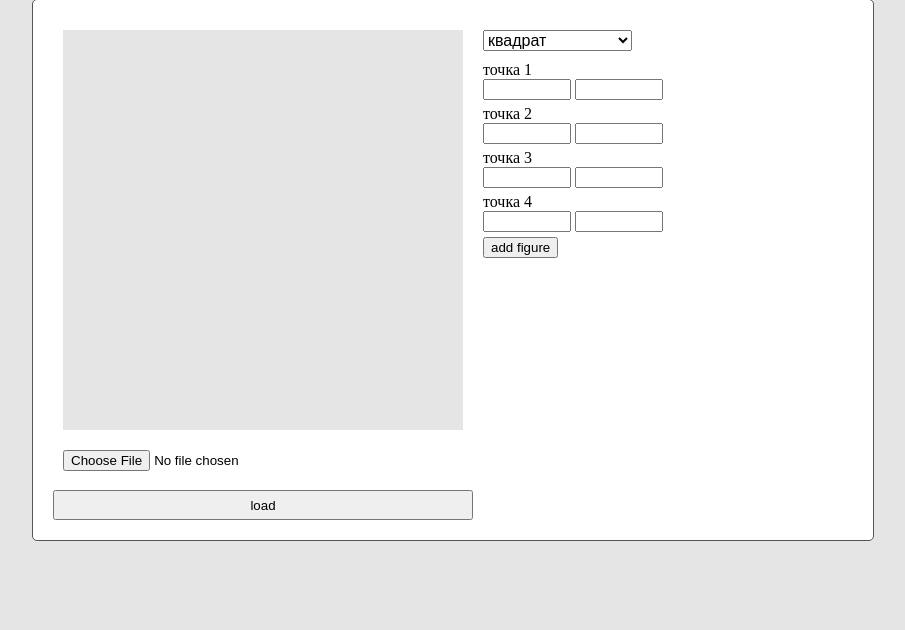
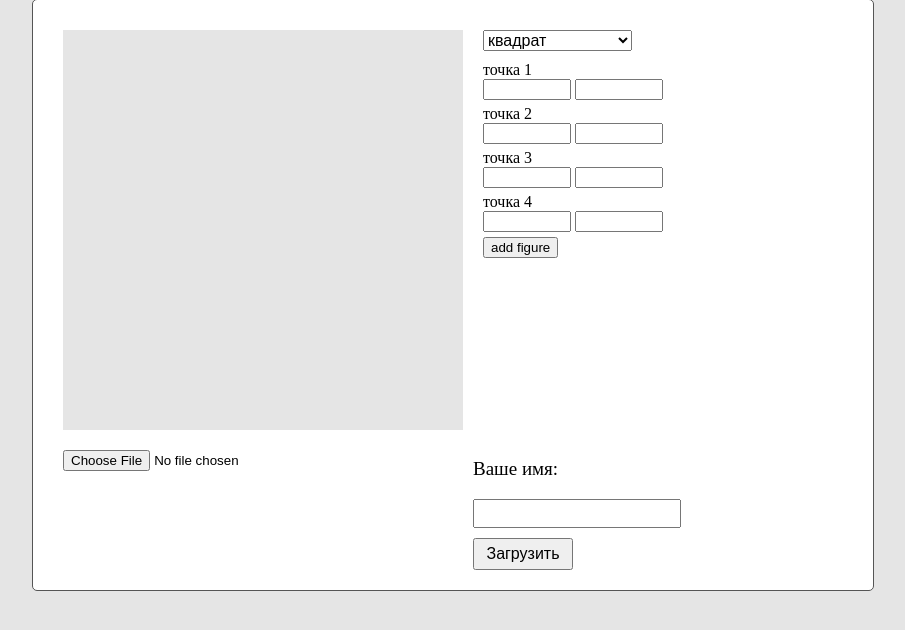
Before and after one commit to nevermage/graphic-editor, a PHP site: page / in a window 1280 px wide. Shown: the part 121-751 px from the top of the page, without its empty margins (187-1092 px from the left). Run offline with PHP 8.4, Linux system fonts and the light colour scheme.

Commit message:
save img

```diff
--- a/Public/index.php
+++ b/Public/index.php
@@ -15,6 +15,7 @@
         </div>
         <input id="imgLoader" name="inputImg" type="file" onchange="previewImg(event)">
     </div>
+    <div class="rightBox">
         <div class="addFigures">
             <select id="selectFigure" onchange="figureForm()">
                 <option value="1">квадрат</option>
@@ -57,9 +58,14 @@
                 <br>
                 <!--            <input type="submit" value="Загрузить">-->
             </div>
-
         </div>
-    <button onclick="uploadImage()">load</button>
+        <div class="authorForm">
+            <p>Ваше имя:</p>
+            <input type="text" name="author" class="authorInput">
+            <br>
+            <button onclick="uploadImage()">Загрузить</button>
+        </div>
+    </div>
 </form>
 </body>
 </html>
--- a/Public/style.css
+++ b/Public/style.css
@@ -11,7 +11,7 @@ body {
     padding: 20px;
     border-radius: 5px;
     border: 1px solid #555;
-    height: 500px;
+    height: 550px;
     width: 800px;
     top: 15%;
     left: calc(50% - 421px);
@@ -44,3 +44,21 @@ body {
 .addFigures p {
     margin: 0;
 }
+.rightBox {
+    display: grid;
+    grid-template-rows: 1fr min-content;
+}
+.authorInput {
+    font-size: 18px;
+    padding: 2px;
+    width: 200px;
+    margin-bottom: 10px;
+}
+.authorForm button{
+    font-size: 16px;
+    padding: 5px;
+    width: 100px;
+}
+.authorForm p {
+    font-size: 19px;
+}
```
Also changed, not shown: Public/upload.php (+21 -11 lines). Lines whose indentation alone changed are shown as unchanged.
